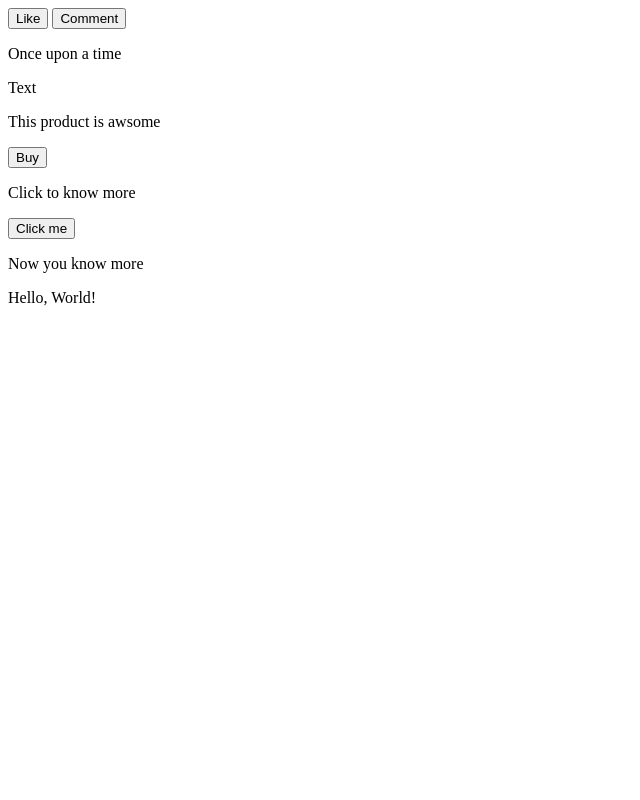
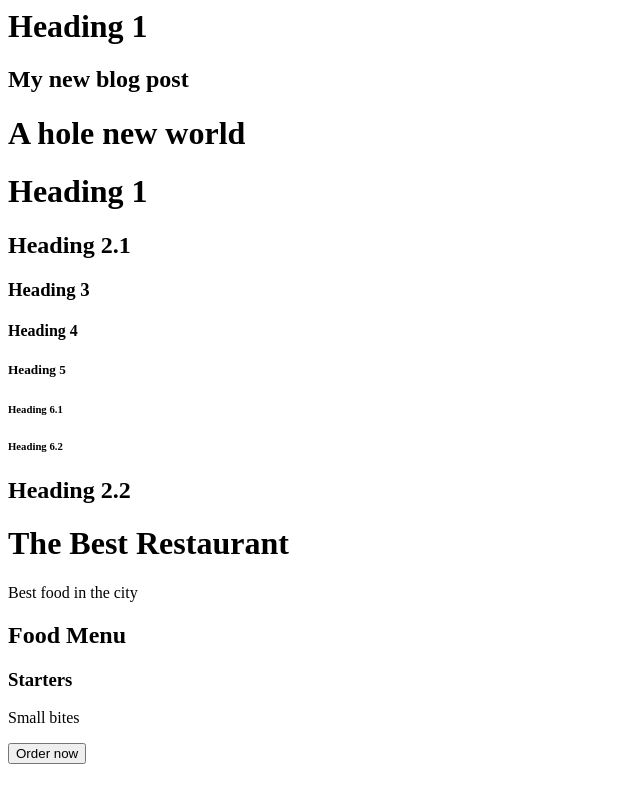
Before and after one commit to JeissonChacon23/HTMLSoloLearn, a plain HTML site: page index.html in a window 1280 px wide. Shown: the whole page, without its empty margins (0-640 px from the left). Drawn offline with Linux system fonts and the light colour scheme.

Commit message:
Headings

```diff
--- a/index.html
+++ b/index.html
@@ -1,13 +1,19 @@
-<button>Like</button>
-<button>Comment</button>
-<p>Once upon a time</p>
-<p>Text</p>
+<h1>Heading 1</h1>
+<h2>My new blog post</h2>
+<h1>A hole new world</h1>
 
-<p>This product is awsome</p>
-<button>Buy</button>
+<h1>Heading 1</h1>
+<h2>Heading 2.1</h2>
+<h3>Heading 3</h3>
+<h4>Heading 4</h4>
+<h5>Heading 5</h5>
+<h6>Heading 6.1</h6>
+<h6>Heading 6.2</h6>
+<h2>Heading 2.2</h2>
 
-<p>Click to know more</p>
-<button>Click me</button>
-<p>Now you know more</p>
-
-<p>Hello, World!</p>
+<h1>The Best Restaurant</h1>
+<p>Best food in the city</p>
+<h2>Food Menu</h2>
+<h3>Starters</h3>
+<p>Small bites</p>
+<button>Order now</button>
```
